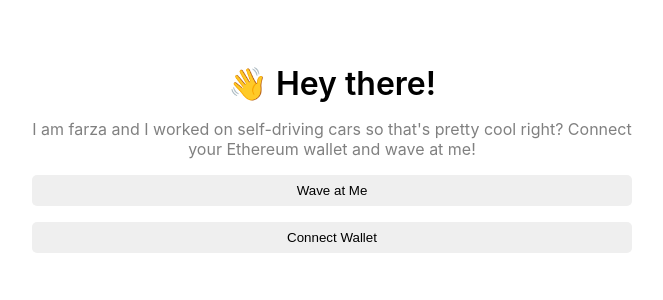
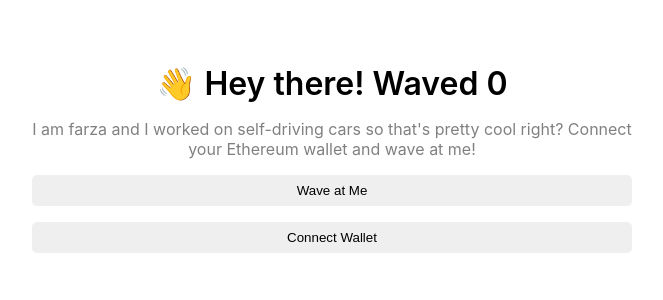
Before and after one commit to n0rmanc/wave-portal-starter, a React (Vite) app: page / in a window 1280 px wide. Shown: the top 300 px of the page, without its empty margins (308-971 px from the left). Built offline with nearby package versions, Linux system fonts and the light colour scheme.

Commit message:
show wave count

```diff
--- a/src/App.jsx
+++ b/src/App.jsx
@@ -7,6 +7,7 @@ import abi from './utils/WavePortal.json';
 
 function App() {
   const [currentAccount, setCurrentAccount] = useState('');
+  const [waveCount, setWaveCount] = useState(0);
   const contractAddress = useMemo(() => '0xe573EEdCE3c23E8EEC4539528B8658d57d68F68e', []);
   const contractABI = useMemo(() => abi.abi, []);
   const checkIfWalletIsConnected = useCallback(async () => {
@@ -85,6 +86,7 @@ function App() {
         console.log('Mined -- ', waveTxn.hash);
 
         count = await wavePortalContract.getTotalWaves();
+        setWaveCount(count);
         console.log('Retrieved total wave count...', count.toNumber());
       } else {
         console.log("Ethereum object doesn't exist!");
@@ -104,7 +106,7 @@ function App() {
   return (
     <div className="mainContainer">
       <div className="dataContainer">
-        <div className="header">👋 Hey there!</div>
+        <div className="header">{`👋 Hey there! Waved ${waveCount}`}</div>
 
         <div className="bio">
           I am farza and I worked on self-driving cars so that's pretty cool
```
